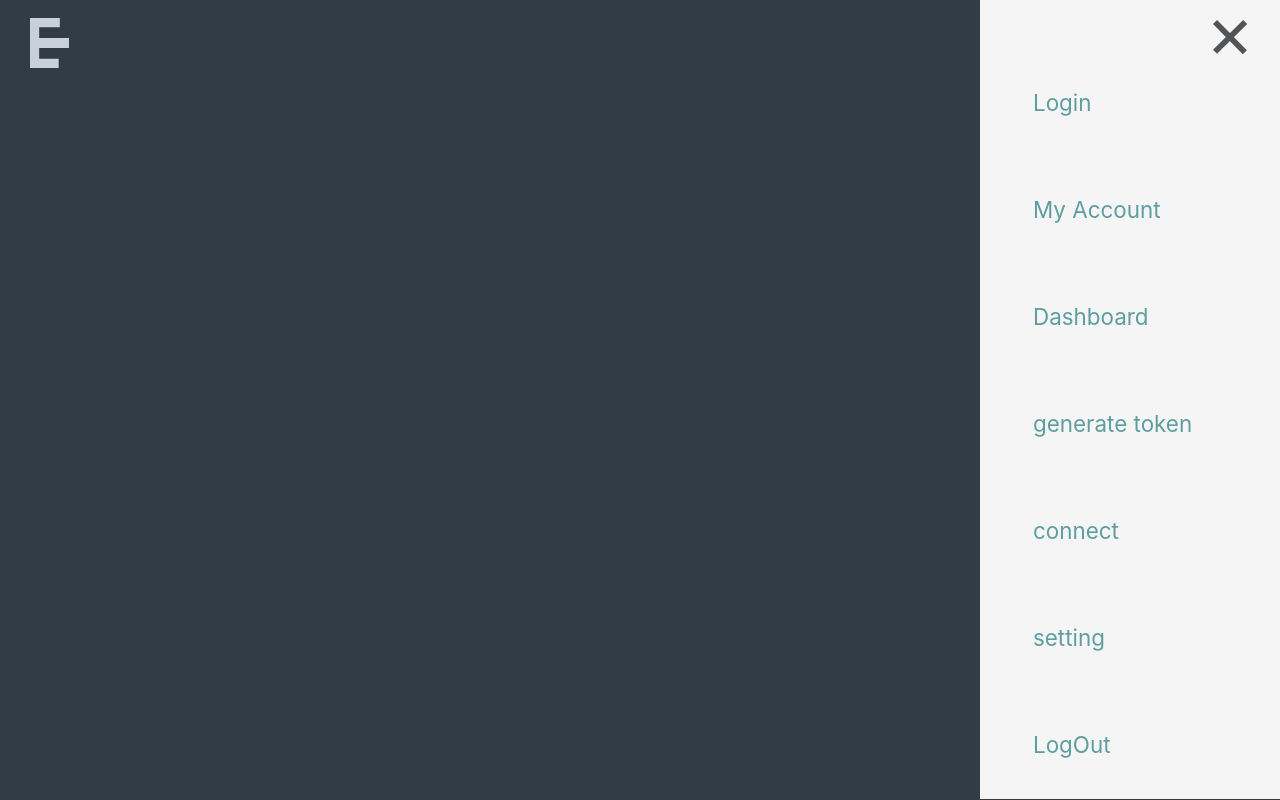
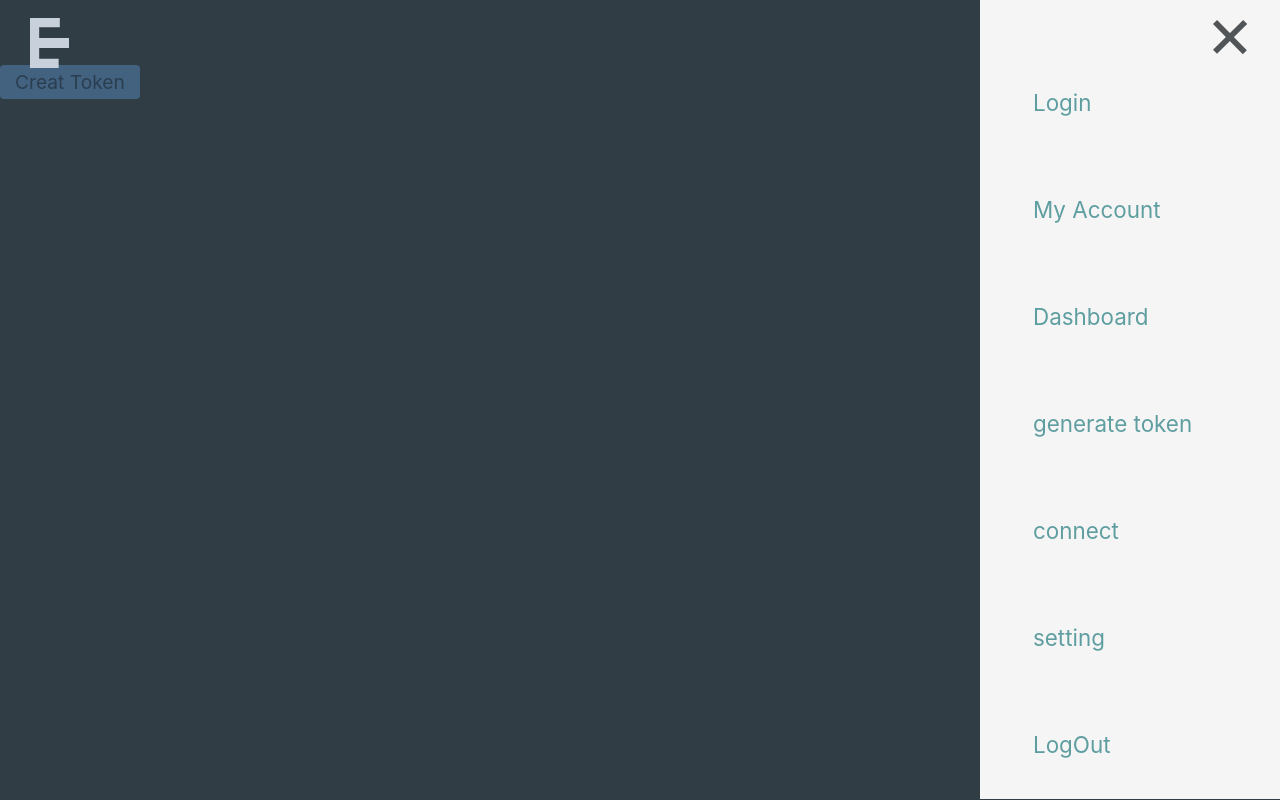
Before and after one commit to kiztopia1/enasiz, a React (Create React App) app: page / in a window 1280 px wide. Built offline with nearby package versions, Linux system fonts and the light colour scheme.

Commit message:
create token componet added

```diff
--- a/src/global/nav/nav.js
+++ b/src/global/nav/nav.js
@@ -13,7 +13,7 @@ class Nav extends React.Component {
         this.menuHandler = this.menuHandler.bind(this);
     }
     menuHandler(){
-        if(this.state.class == 'on'){
+        if(this.state.class === 'on'){
             this.setState({class: ''})
         }else {
             this.setState({class: 'on'})
--- /dev/null
+++ b/src/pages/home/component/CreateToken.css
@@ -0,0 +1,6 @@
+.create{
+    background-color:#426280 ;
+    font-size: 1.2rem;
+    padding: 5px 15px;
+    border-radius: 4px;
+}
--- /dev/null
+++ b/src/pages/home/component/CreateToken.js
@@ -0,0 +1,11 @@
+import React from 'react'
+import './CreateToken.css'
+function CreateToken() {
+    return (
+        <div>
+            <span className="create">Creat Token</span>
+        </div>
+    )
+}
+
+export default CreateToken
--- a/src/pages/home/home.js
+++ b/src/pages/home/home.js
@@ -1,10 +1,12 @@
 import React from 'react'
 import Nav from '../../global/nav/nav'
+import CreateToken from './component/CreateToken'
 
 function Home() {
     return (
         <div>
             <Nav/>
+            <CreateToken/>
         </div>
     )
 }
```
